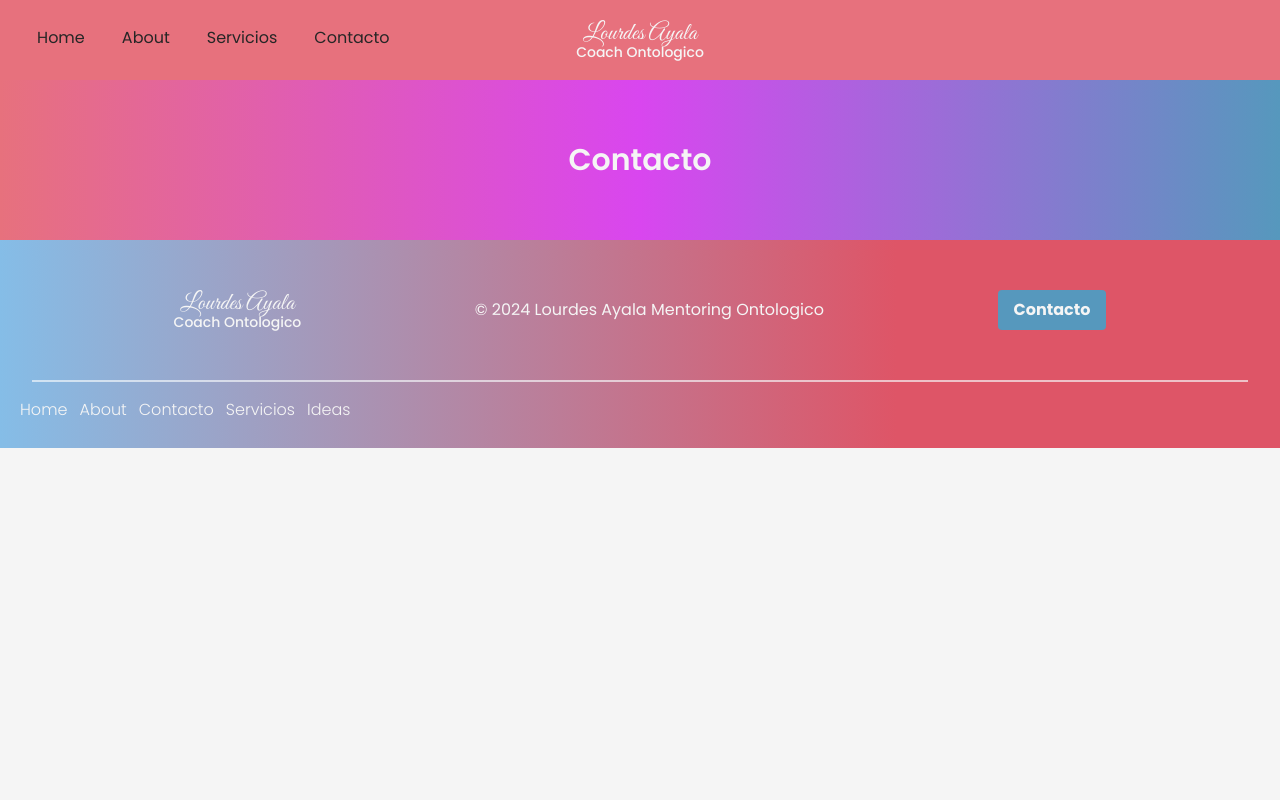
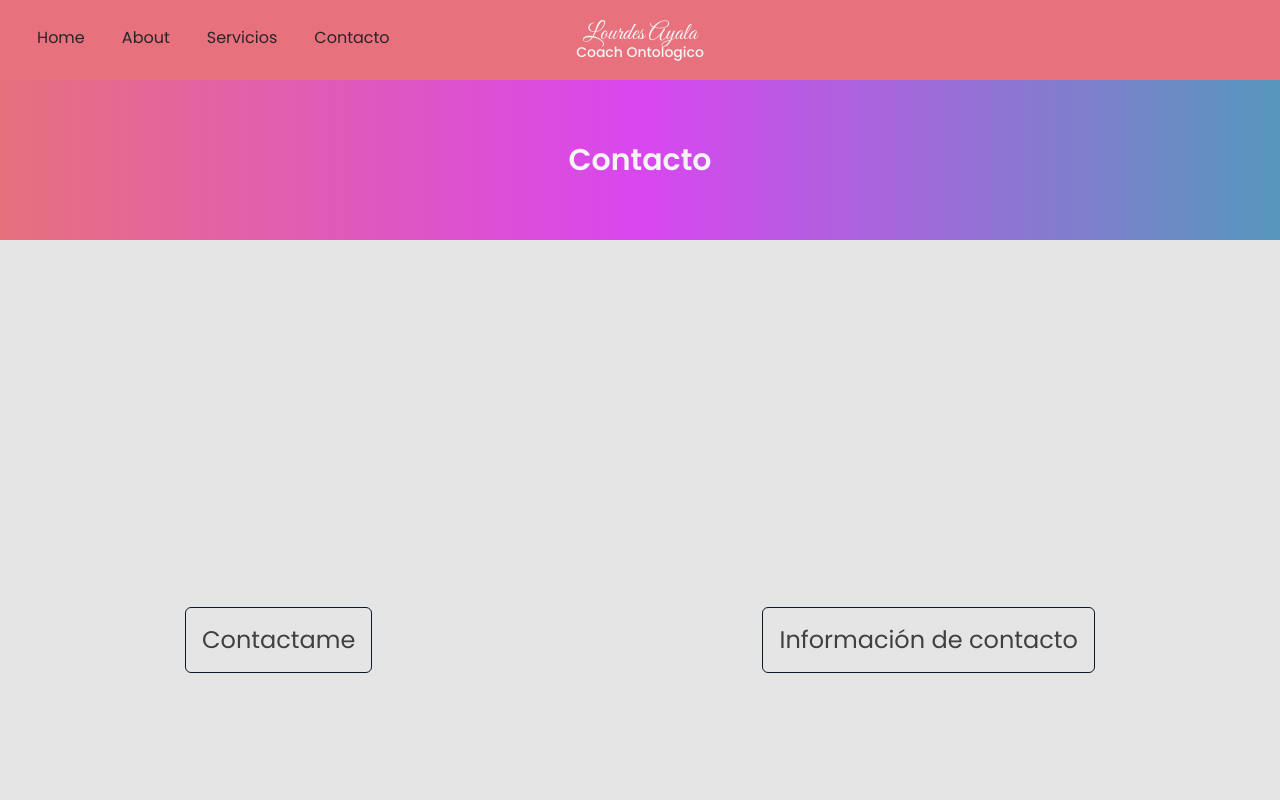
Before and after one commit to SaMoSe12/LAC, a Vue app in the folder app/: page /contacto in a window 1280 px wide. Shown: the top 800 px of the page. Built offline with nearby package versions, Linux system fonts and the light colour scheme; some icons are missing.

Commit message:
start Contact.vue

```diff
--- a/app/src/pages/Contacto.vue
+++ b/app/src/pages/Contacto.vue
@@ -3,5 +3,16 @@ import TitleStrip from '../components/TitleStrip.vue'
 </script>
 <template>
     <TitleStrip><template #titleString>Contacto</template></TitleStrip>
+    <div class="flex justify-around items-center h-svh w-full bg-neutral-200 text-neutral-700 gap-5">
+        <div class="rounded-md border border-slate-900 p-4">
+            <p class="text-2xl">Contactame</p>
+            <form>
+
+            </form>
+        </div>
+        <div class="rounded-md border border-slate-900 p-4">
+            <p class="text-2xl">Información de contacto</p>
+        </div>
+    </div>
 </template>
 <style scoped></style>
```
